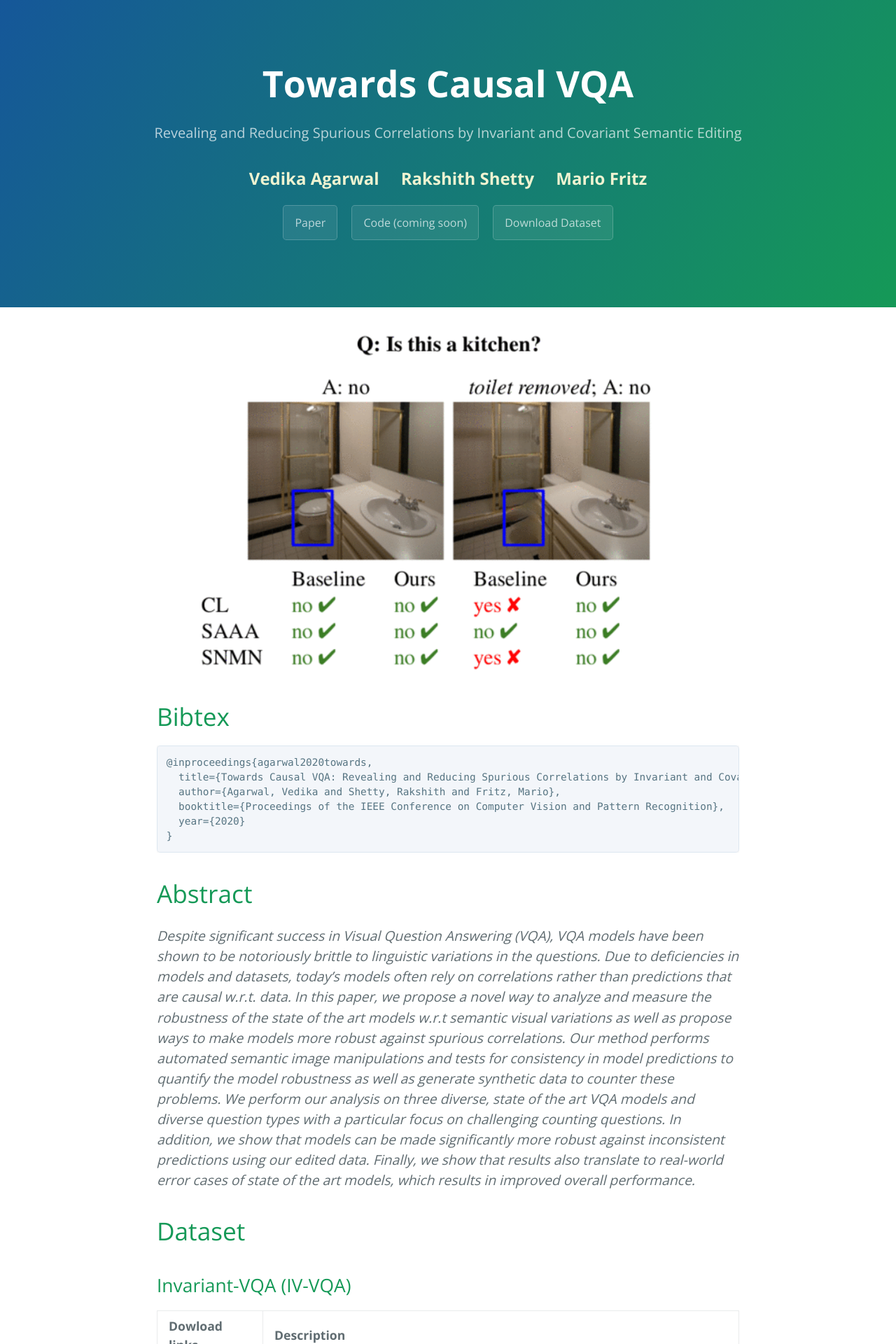
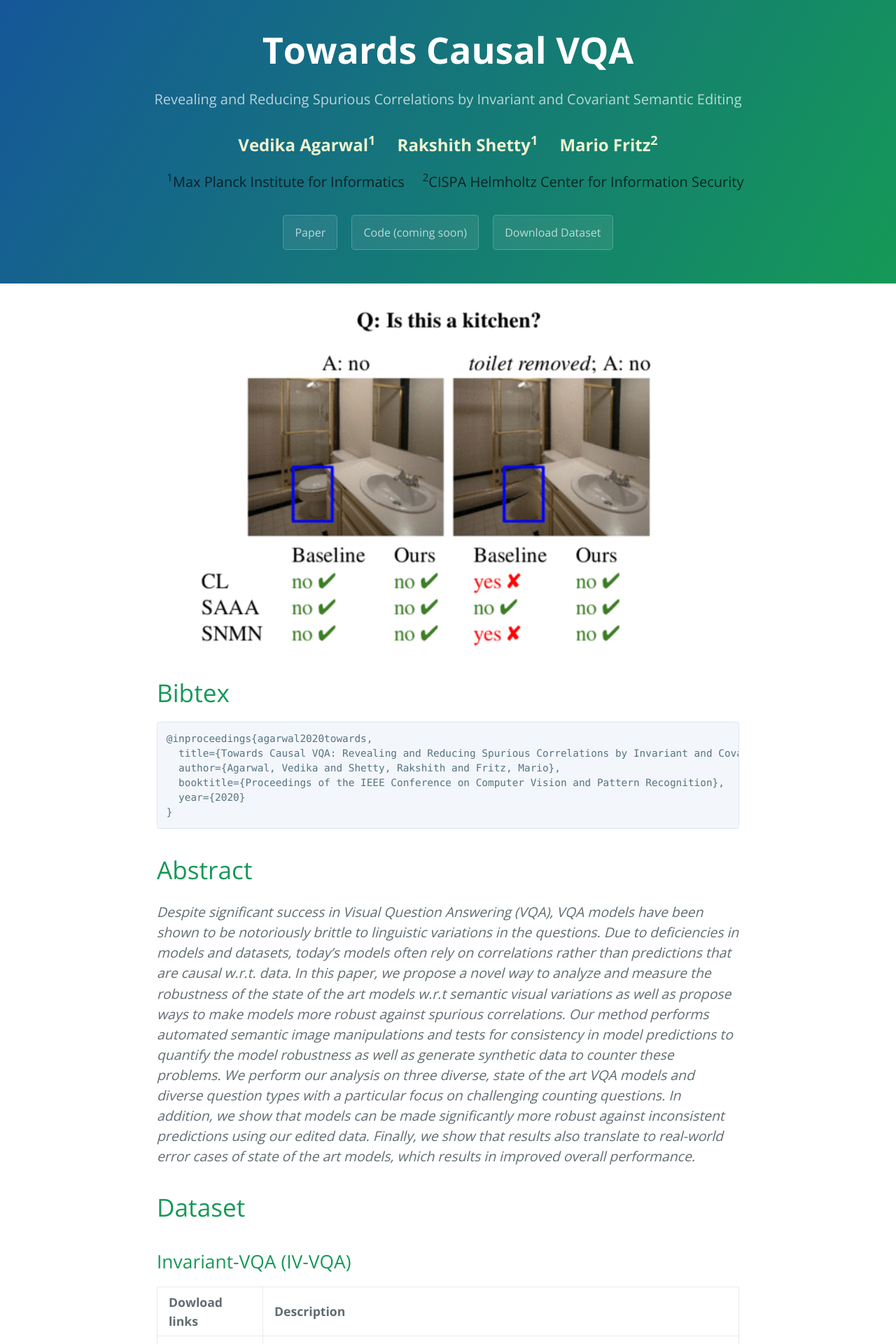
Before and after one commit to AgarwalVedika/CausalVQA, a Jekyll site: the page built from docs/index.md, in a window 1280 px wide. Shown: the top 1920 px of the page at 70% size. Built offline with Jekyll 4.4.1, drawn with Linux system fonts in a browser that asks for light colours; some of the changed text lies outside the part shown.

Commit message:
Added affiliation

```diff
--- a/docs/_config.yml
+++ b/docs/_config.yml
@@ -31,9 +31,12 @@ baseurl: "/CausalVQA" # the subpath of your site, e.g. /blog
 show_downloads: true
 show_tagline: true
 auth_color: "color:#EFF3D1"
+aff_color: "color:#000000"
 owner:
     name: Rakshith Shetty
     email: rshetty@mpi-inf.mpg.de
+author:
+    name: Rakshith Shetty
 
 paper_url: "https://arxiv.org/abs/1912.07538"
 datasetlink: "https://rakshithshetty.github.io/CausalVQA/#dataset"
--- a/docs/_includes/page-footer.html
+++ b/docs/_includes/page-footer.html
@@ -1,4 +1,6 @@
 <footer class="site-footer">
+  <span class="site-footer-owner"><a href="https://imprint.mpi-klsb.mpg.de/inf/people.mpi-inf.mpg.de/rshetty">Imprint</a> / <a href="https://data-protection.mpi-klsb.mpg.de/inf/people.mpi-inf.mpg.de/rshetty">Data Protection</a></span>
   <span class="site-footer-owner"><a href="{{ site.url }}">{{ site.title }}</a> is maintained by <a href="{{ site.author.url }}">{{ site.author.name }}</a>.</span>
   <span class="site-footer-credits">This page was generated by <a href="https://pages.github.com">GitHub Pages</a>.</span>
+
 </footer>
--- a/docs/_includes/page-header.html
+++ b/docs/_includes/page-header.html
@@ -1,7 +1,8 @@
 <section class="page-header">
   <h1 class="project-name">{{ site.title }}</h1>
   <h2 class="project-tagline">{{ site.tagline }}</h2>
-  <h2 class="site.author"> <a href="https://scholar.google.com/citations?user=dFPmUEAAAAAJ&hl=en" style={{site.auth_color}}> Vedika Agarwal</a> &nbsp &nbsp <a href="https://www.mpi-inf.mpg.de/departments/computer-vision-and-machine-learning/people/rakshith-shetty/" style={{site.auth_color}}> Rakshith Shetty</a>  &nbsp &nbsp  <a href="https://scalable.mpi-inf.mpg.de" style={{site.auth_color}}>Mario Fritz</a></h2>
+  <h2 class="site.author"> <a href="https://scholar.google.com/citations?user=dFPmUEAAAAAJ&hl=en" style={{site.auth_color}}> Vedika Agarwal<sup>1</sup></a> &nbsp &nbsp <a href="https://www.mpi-inf.mpg.de/departments/computer-vision-and-machine-learning/people/rakshith-shetty/" style={{site.auth_color}}> Rakshith Shetty<sup>1</sup></a>  &nbsp &nbsp  <a href="https://scalable.mpi-inf.mpg.de" style={{site.auth_color}}>Mario Fritz<sup>2</sup></a></h2>
+  <h2 class="project-tagline"> <a href="https://scholar.google.com/citations?user=dFPmUEAAAAAJ&hl=en" style={{site.aff_color}}> </a> &nbsp &nbsp <a href="https://www.mpi-inf.mpg.de/departments/computer-vision-and-machine-learning/" style={{site.aff_color}}><sup>1</sup>Max Planck Institute for Informatics</a>  &nbsp &nbsp  <a href="https://cispa.saarland/" style={{site.aff_color}}><sup>2</sup>CISPA Helmholtz Center for Information Security</a></h2>
   <a href="{{site.paper_url}}" class="btn">Paper</a>
   <a href="{{site.github.repository_url}}" class="btn">Code (coming soon)</a>
   <a href="{{site.datasetlink}}" class="btn">Download Dataset</a>
--- a/docs/css/cayman.css
+++ b/docs/css/cayman.css
@@ -140,7 +140,7 @@ a:hover { text-decoration: underline; }
   .btn + .btn { margin-top: 1rem; margin-left: 0; } }
 
 .page-header { color: #fff; text-align: center; background-color: #159957; background-image: linear-gradient(120deg, #155799, #159957); }
-@media screen and (min-width: 64em) { .page-header { padding: 5rem 6rem; } }
+@media screen and (min-width: 64em) { .page-header { padding: 2rem 6rem; } }
 @media screen and (min-width: 42em) and (max-width: 64em) { .page-header { padding: 3rem 4rem; } }
 @media screen and (max-width: 42em) { .page-header { padding: 2rem 1rem; } }
 
```
